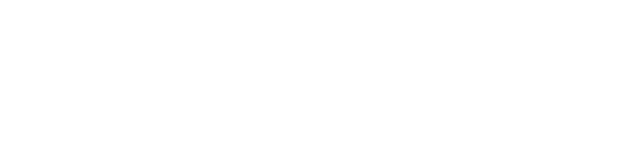
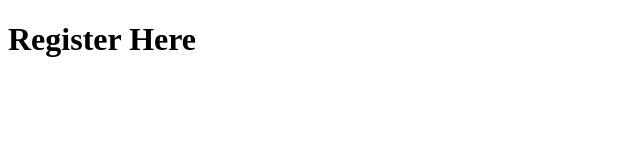
Before and after one commit to Rakesh-608/git-task2, a plain HTML site: page base.html in a window 1280 px wide. Shown: the whole page, without its empty margins (0-640 px from the left). Drawn offline with Linux system fonts and the light colour scheme.

Commit message:
Register Intiated

```diff
--- a/base.html
+++ b/base.html
@@ -6,6 +6,6 @@
     <title>Base.html</title>
 </head>
 <body>
-
+    <h1>Register Here</h1>
 </body>
 </html>
```
